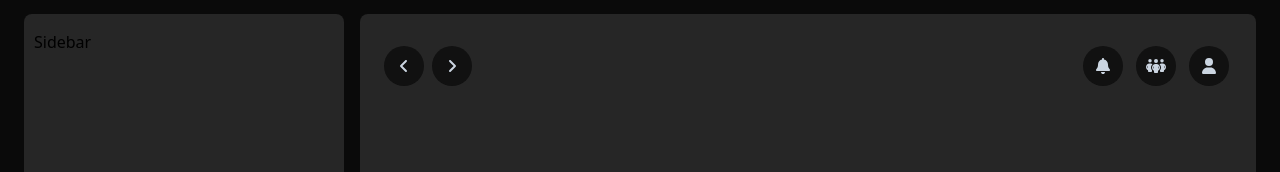
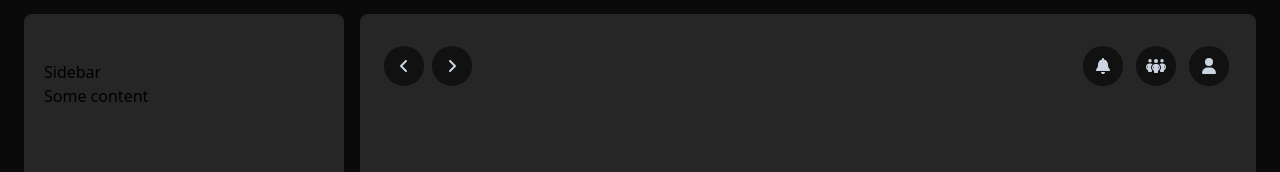
Before and after one commit to lcsferreira/spotify-clone-frontend, a React (Create React App) app: page / in a window 1280 px wide. Shown: the top 172 px of the page. Built offline with nearby package versions, Linux system fonts and the light colour scheme.

Commit message:
Feat: Creating Sidebar using composition pattern

```diff
--- a/src/app/main.tsx
+++ b/src/app/main.tsx
@@ -1,11 +1,13 @@
-import { Navigation } from "../components";
+import { Navigation, Sidebar } from "../components";
 import MainContent from "../components/MainContent/MainContent";
-import Sidebar from "../components/Sidebar/Sidebar";
 
 export default function Main() {
   return (
     <div className="w-screen h-screen bg-neutral-950 flex flex-row justify-around lg:justify-center lg:gap-4">
-      <Sidebar />
+      <Sidebar.Root>
+        <Sidebar.Content />
+        <Sidebar.Header />
+      </Sidebar.Root>
       <MainContent />
     </div>
   );
--- /dev/null
+++ b/src/components/Sidebar/SidebarContent.tsx
@@ -0,0 +1,8 @@
+export default function SidebarContent() {
+  return (
+    <div className="w-full h-auto flex flex-col justify-between bg-neutral-800 px-2.5 py-4 my-3.5  rounded-lg">
+      <h1>Sidebar</h1>
+      <p>Some content</p>
+    </div>
+  );
+}
--- /dev/null
+++ b/src/components/Sidebar/SidebarHeader.tsx
@@ -0,0 +1,8 @@
+export default function SidebarHeader() {
+  return (
+    <div className="w-full h-full flex flex-col bg-neutral-800 px-2.5 py-4 my-3.5  rounded-lg">
+      <h1>Sidebar</h1>
+      <p>Some content</p>
+    </div>
+  );
+}
--- a/src/components/Sidebar/Sidebar.tsx
+++ b/src/components/Sidebar/SidebarRoot.tsx
@@ -1,8 +1,11 @@
-export default function Sidebar() {
+interface SidebarProps {
+  children?: React.ReactNode;
+}
+
+export default function SidebarRoot({ children }: SidebarProps) {
   return (
     <div className="w-1/3 h-auto flex flex-col justify-between bg-neutral-800 px-2.5 py-4 my-3.5  rounded-lg lg:w-1/4">
-      <h1>Sidebar</h1>
-      <p>Some content</p>
+      {children}
     </div>
   );
 }
--- a/src/components/Sidebar/index.tsx
+++ b/src/components/Sidebar/index.tsx
@@ -1 +1,9 @@
-export * from "./Sidebar";
+import SidebarHeader from "./SidebarHeader";
+import SidebarContent from "./SidebarContent";
+import SidebarRoot from "./SidebarRoot";
+
+export const Sidebar = {
+  Root: SidebarRoot,
+  Header: SidebarHeader,
+  Content: SidebarContent,
+};
```
